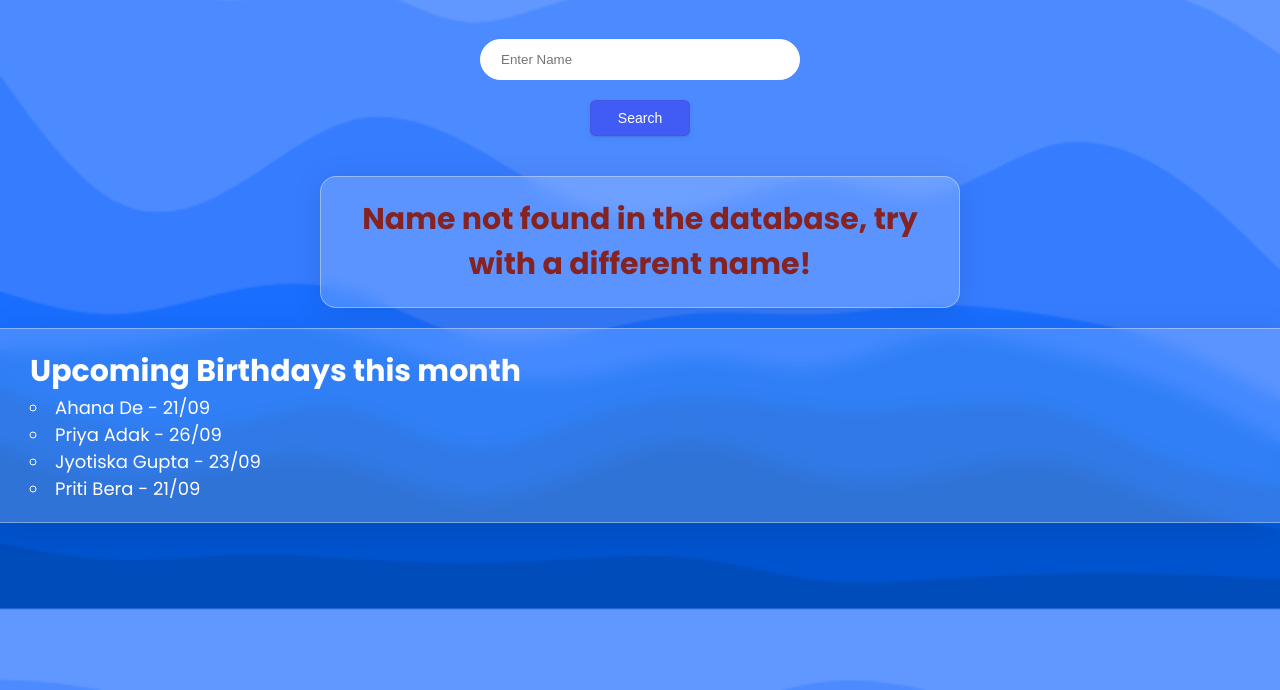
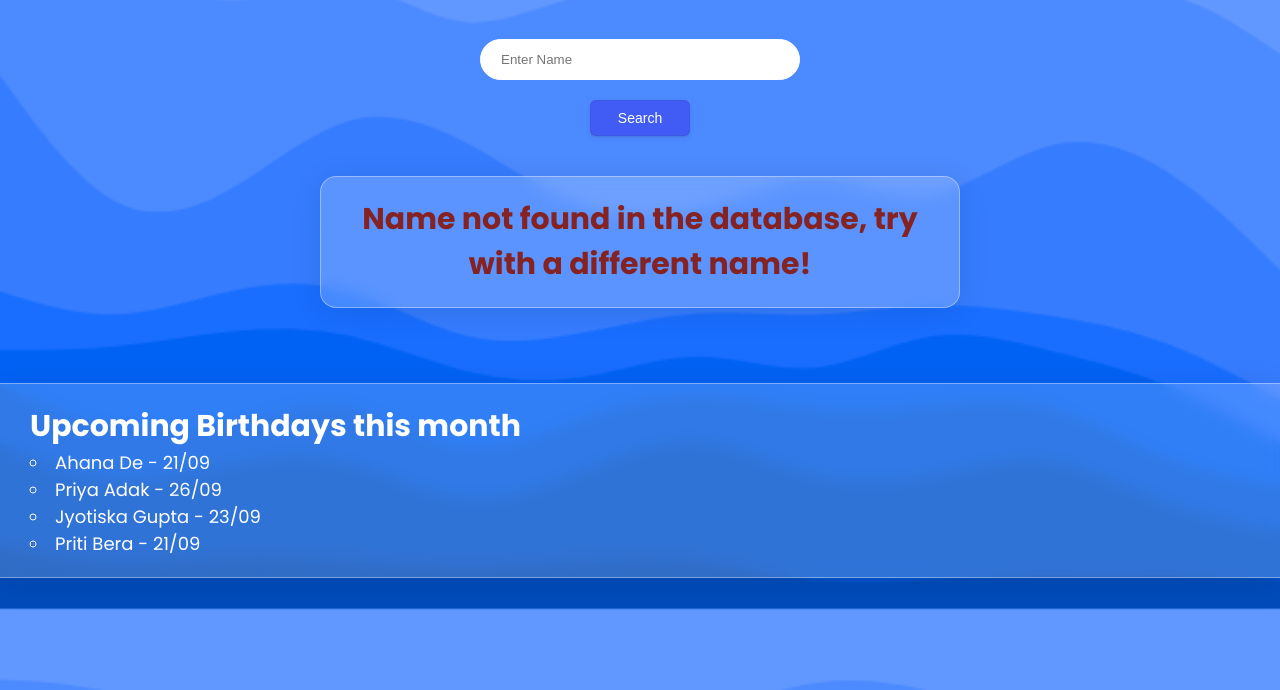
Before and after one commit to arpan-mondal-3000/appForAVA, a Flask app: page /search in a window 1280 px wide. Shown: the part 110-800 px from the top of the page. Run offline with Flask 3, Linux system fonts and the light colour scheme; a user stored in the database is signed in; data comes from the database, SQL or seed files in the repository.

Commit message:
Improved design

```diff
--- a/static/css/birthdayfinder.css
+++ b/static/css/birthdayfinder.css
@@ -36,7 +36,7 @@
 }
 
 .upcoming{
-    margin: 20px auto;
+    margin-top: 75px;
     padding: 20px 30px;
     background: rgba(255, 255, 255, 0.19);
     box-shadow: 0 4px 30px rgba(0, 0, 0, 0.1);
```
Also changed, not shown: 2 other files.
